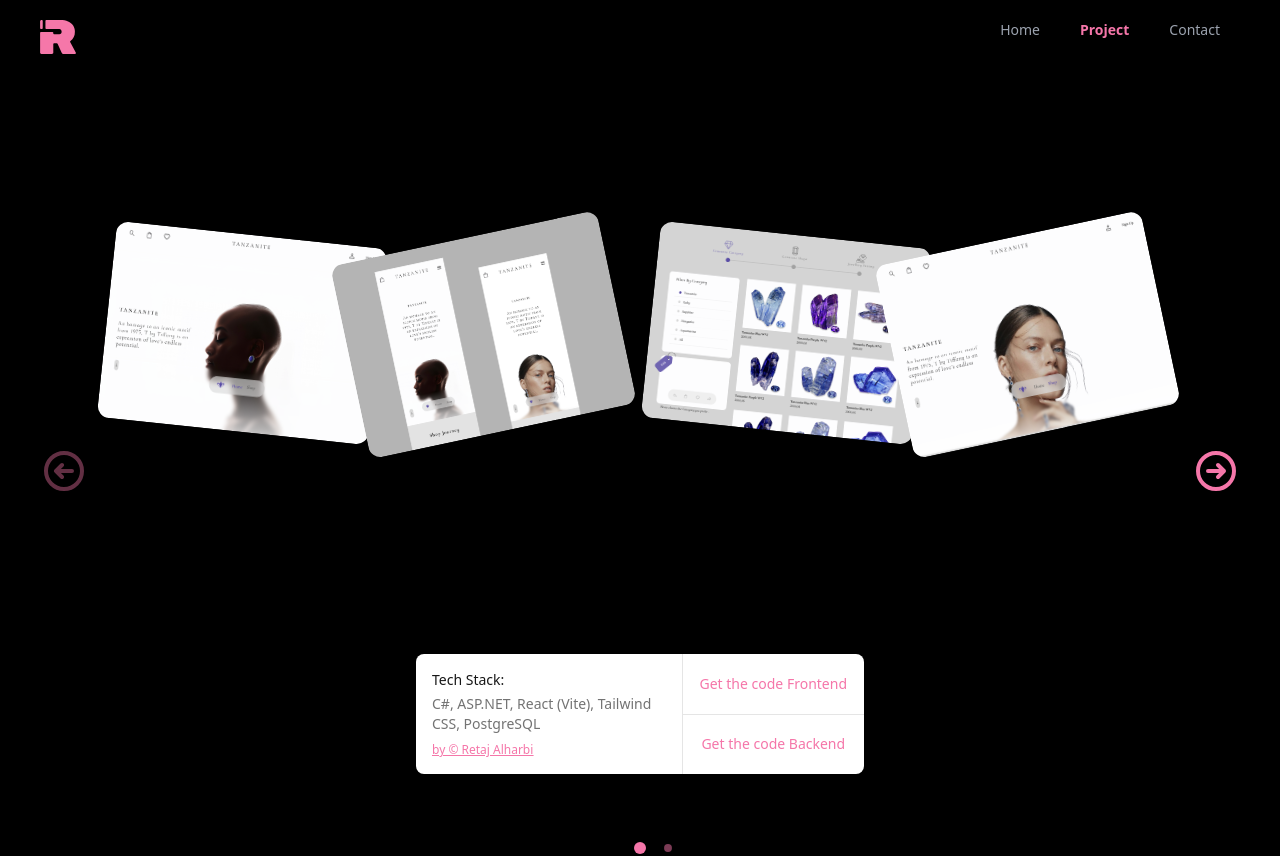
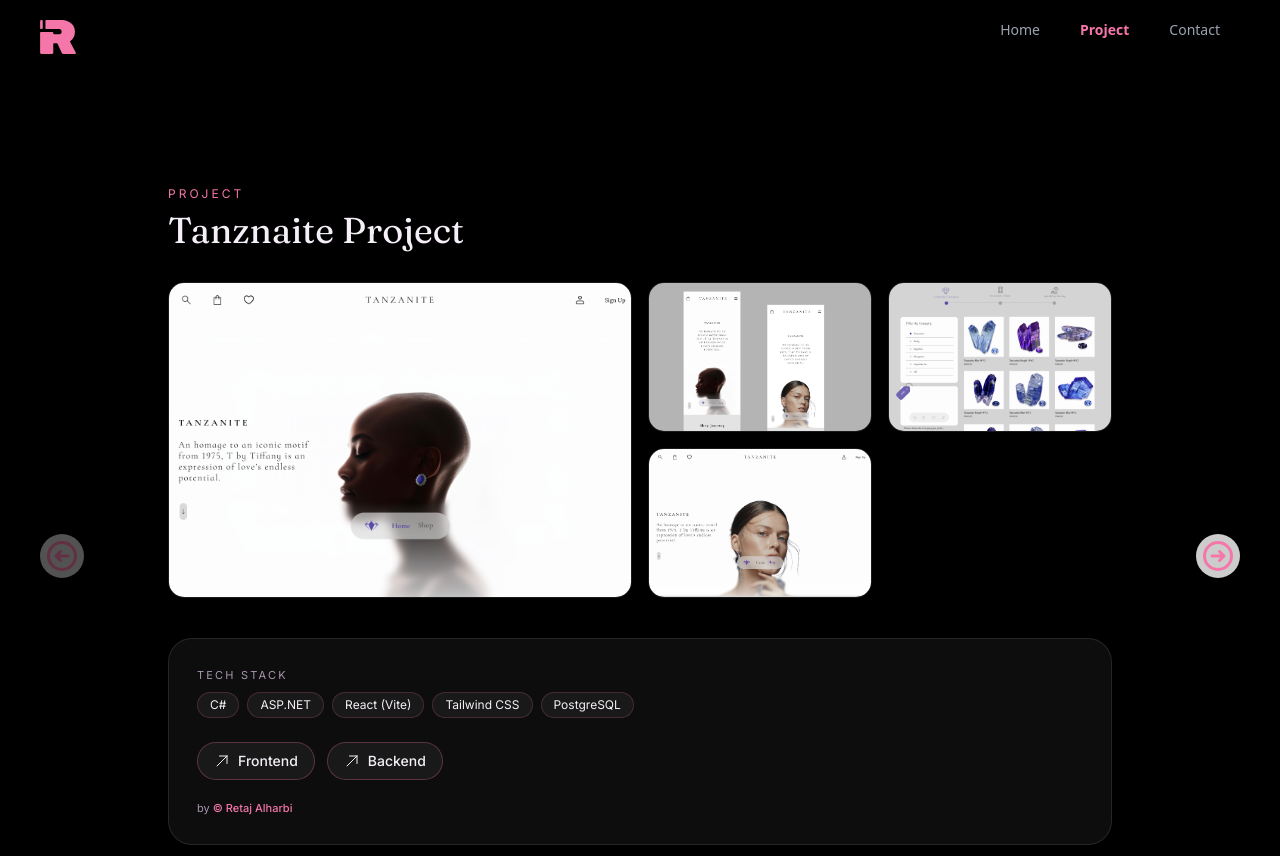
Before and after one commit to R-1493/Portfolio-Retaj-Alharbi, a React (Vite) app: page /project in a window 1280 px wide. Shown: the top 856 px of the page. Built offline with nearby package versions, Linux system fonts and the light colour scheme.

Commit message:
fixed the project

```diff
--- a/src/Pages/project/Project.jsx
+++ b/src/Pages/project/Project.jsx
@@ -1,3 +1,4 @@
+// pages/Project/index.jsx  (Project.jsx) — nav buttons restyled to match, everything else same
 import React, { useRef, useEffect, useState } from 'react'
 import ProjectList from '../../components/Project'
 import projects from '../../data/Data.jsx'
@@ -58,7 +59,7 @@
       `}</style>
 
       <div className="max-w-screen-xl mx-auto px-8 md:px-12 relative h-full">
-        <div className="absolute top-1/2 left-4 md:left-10 z-10 transform -translate-y-1/2">
+        <div className="absolute top-1/2 left-4 md:left-10 z-20 transform -translate-y-1/2">
           <button
             ref={prevRef}
             style={{
@@ -66,11 +67,12 @@
               cursor: isBeginning ? 'default' : 'pointer',
             }}
             disabled={isBeginning}
+            className="w-11 h-11 flex items-center justify-center rounded-full bg-white/80 backdrop-blur-sm shadow-md hover:scale-110 transition-transform"
           >
-            <HiOutlineArrowCircleLeft className="text-[#F576A9] text-4xl md:text-5xl hover:scale-110 transition-transform" />
+            <HiOutlineArrowCircleLeft className="text-[#F576A9] text-3xl md:text-4xl" />
           </button>
         </div>
-        <div className="absolute top-1/2 right-4 md:right-10 z-10 transform -translate-y-1/2">
+        <div className="absolute top-1/2 right-4 md:right-10 z-20 transform -translate-y-1/2">
           <button
             ref={nextRef}
             style={{
@@ -78,8 +80,9 @@
               cursor: isEnd ? 'default' : 'pointer',
             }}
             disabled={isEnd}
+            className="w-11 h-11 flex items-center justify-center rounded-full bg-white/80 backdrop-blur-sm shadow-md hover:scale-110 transition-transform"
           >
-            <HiOutlineArrowCircleRight className="text-[#F576A9] text-4xl md:text-5xl hover:scale-110 transition-transform" />
+            <HiOutlineArrowCircleRight className="text-[#F576A9] text-3xl md:text-4xl" />
           </button>
         </div>
         {navigationReady && (
--- a/src/components/Project.jsx
+++ b/src/components/Project.jsx
@@ -1,97 +1,123 @@
+// components/Project/index.jsx  (ProjectList.jsx)
 import React from 'react'
+import {
+  HiOutlineCodeBracket,
+  HiOutlineGlobeAlt,
+  HiOutlinePlayCircle,
+  HiOutlineArrowUpRight,
+} from 'react-icons/hi2'
+
+const linkIcon = (label) => {
+  if (label.toLowerCase().includes('code')) return HiOutlineCodeBracket
+  if (label.toLowerCase().includes('website')) return HiOutlineGlobeAlt
+  if (label.toLowerCase().includes('demo') || label.toLowerCase().includes('video'))
+    return HiOutlinePlayCircle
+  return HiOutlineArrowUpRight
+}
 
 const ProjectList = ({ project }) => {
-  const rotateClasses = ['rotate-6', '-rotate-12', 'rotate-6', '-rotate-12']
-
   const sources = []
 
-  if (project.frontend) {
-    sources.push({
-      label: 'Get the code Frontend',
-      url: project.frontend,
-    })
-  }
-  if (project.backend) {
-    sources.push({
-      label: 'Get the code Backend',
-      url: project.backend,
-    })
-  }
-  if (project.website) {
-    sources.push({
-      label: 'Visit Website',
-      url: project.website,
-    })
-  }
-  if (project.demo) {
-    sources.push({
-      label: 'View Demo',
-      url: project.demo,
-    })
-  }
-  if (project.video) {
-    sources.push({
-      label: 'Watch Video',
-      url: project.video,
-    })
-  }
+  if (project.frontend) sources.push({ label: 'Frontend', url: project.frontend })
+  if (project.backend) sources.push({ label: 'Backend', url: project.backend })
+  if (project.website) sources.push({ label: 'Website', url: project.website })
+  if (project.demo) sources.push({ label: 'Demo', url: project.demo })
+
+  const techChips = project.desc.split(',').map((t) => t.trim())
 
   return (
-    <section className="bg-zinc-50 overflow-hidden">
-      <div className="min-h-screen flex flex-col justify-start items-center pt-40 px-8 md:px-12 space-y-16">
-        <div className="flex flex-col sm:flex-row mx-auto gap-4 sm:gap-0">
-          {project.imageList.map((img, index) => (
-            <a key={index} href="#_" className="sm:w-1/4 p-2 sm:p-0">
+    <section className="relative  overflow-hidden min-h-screen">
+      <style>{`
+        @import url('https://fonts.googleapis.com/css2?family=Fraunces:ital,opsz,wght@0,9..144,400;0,9..144,600;1,9..144,500&family=Inter:wght@400;500;600&display=swap');
+        .proj-font-display { font-family: 'Fraunces', serif; }
+        .proj-font-body { font-family: 'Inter', sans-serif; }
+        @keyframes proj-pulse {
+          0%, 100% { transform: scale(1); opacity: 1; }
+          50% { transform: scale(1.08); opacity: 0.85; }
+        }
+        .proj-play-pulse { animation: proj-pulse 2.2s ease-in-out infinite; }
+      `}</style>
+
+
+
+      <div className="relative max-w-5xl mx-auto px-6 md:px-10 pt-28 pb-56 md:pb-48">
+        <p className="proj-font-body text-xs tracking-[0.25em] uppercase text-[#F576A9] mb-2">
+          Project
+        </p>
+        <h2 className="proj-font-display text-3xl md:text-4xl text-[#F5EFF7] mb-8">
+          {project.title}
+        </h2>
+
+        {/* Bento gallery */}
+        <div className="grid grid-cols-2 sm:grid-cols-4 gap-3 sm:gap-4 auto-rows-[130px] sm:auto-rows-[150px]">
+          {project.imageList.map((img, i) => (
+            <div
+              key={i}
+              className={`relative rounded-2xl overflow-hidden group border border-white/10 ${
+                i === 0 ? 'col-span-2 row-span-2' : ''
+              }`}
+            >
               <img
                 src={img}
                 alt={project.title}
-                className={`rounded-xl ${
-                  rotateClasses[index % rotateClasses.length]
-                }
-                  hover:rotate-0 duration-500 hover:-translate-y-12
-                  h-full w-full hover:scale-150 transform origin-bottom
-                  max-h-64 `}
+                className="w-full h-full object-cover transition-transform duration-500 group-hover:scale-110"
               />
+              <div className="absolute inset-0 bg-gradient-to-t from-black/50 via-transparent to-transparent opacity-0 group-hover:opacity-100 transition-opacity duration-500" />
+            </div>
+          ))}
+
+          {project.video && (
+             <a
+              href={project.video}
+              target="_blank"
+              rel="noreferrer"
+              className="relative rounded-2xl overflow-hidden group border border-white/10 flex flex-col items-center justify-center gap-2 text-white bg-gradient-to-br from-[#F576A9] to-[#FFC15E]"
+            >
+              <HiOutlinePlayCircle className="text-4xl proj-play-pulse" />
+              <span className="proj-font-body text-xs font-medium tracking-wide">
+                Watch Demo
+              </span>
             </a>
+          )}
+        </div>
+
+        {/* Glass info card */}
+        <div className="mt-8 md:mt-10 rounded-3xl bg-white/5 backdrop-blur-md border border-white/10 shadow-lg p-6 md:p-7">
+          <p className="proj-font-body text-[11px] tracking-[0.2em] uppercase text-[#A895AE] mb-2">
+            Tech Stack
+          </p>
+          <div className="flex flex-wrap gap-2 mb-6">
+            {techChips.map((tech, i) => (
+              <span
+                key={i}
+                className="proj-font-body text-xs px-3 py-1 rounded-full bg-white/5 border border-[#F576A9]/20 text-[#F5EFF7]"
+              >
+                {tech}
+              </span>
             ))}
           </div>
 
-        <div className="pointer-events-none fixed inset-x-0 bottom-20 sm:flex sm:justify-center sm:px-6 sm:pb-5 lg:px-8">
-          <div className="pointer-events-auto flex w-full max-w-md divide-x divide-neutral-200 rounded-lg bg-white shadow-lg ring-1 ring-black ring-opacity-5">
-            <div className="flex w-0 flex-1 items-center p-4">
-              <div className="w-full">
-                <p className="text-sm font-medium text-neutral-900">
-                  Tech Stack:
-                </p>
-                <p className="mt-1 text-sm text-neutral-500">{project.desc}</p>
-                <p className="mt-2 text-xs text-[#F576A9] underline">
-                  <a>by © Retaj Alharbi</a>
-                </p>
-              </div>
-            </div>
-            <div className="flex">
-              <div className="flex flex-col divide-y divide-neutral-200 w-full">
-                {sources.map(({ label, url }, i) => (
-                  <div className="flex h-0 flex-1" key={i}>
+          <div className="flex flex-wrap gap-3">
+            {sources.map(({ label, url }, i) => {
+              const Icon = linkIcon(label)
+              return (
                 <a
+                  key={i}
+                  href={url}
                   target="_blank"
-                      href={url}
-                      className={`flex w-full items-center justify-center rounded-none border border-transparent px-4 py-3 text-sm font-medium text-[#F576A9] focus:outline-none focus:ring-2 ${
-                        i === 0
-                          ? 'rounded-tr-lg'
-                          : i === sources.length - 1
-                          ? 'rounded-br-lg'
-                          : ''
-                      }`}
                   rel="noreferrer"
+                  className="proj-font-body flex items-center gap-2 text-sm font-medium text-[#F5EFF7] bg-white/5 border border-[#F576A9]/30 rounded-full px-4 py-2 hover:bg-[#F576A9] hover:text-white hover:border-[#F576A9] transition-colors duration-300"
                 >
+                  <Icon className="text-base" />
                   {label}
                 </a>
+              )
+            })}
           </div>
-                ))}
-              </div>
-            </div>
-          </div>
+
+          <p className="proj-font-body text-[11px] text-[#A895AE] mt-5">
+            by <span className="text-[#F576A9] font-medium">© Retaj Alharbi</span>
+          </p>
         </div>
       </div>
     </section>
```
Lines whose indentation alone changed are shown as unchanged.
